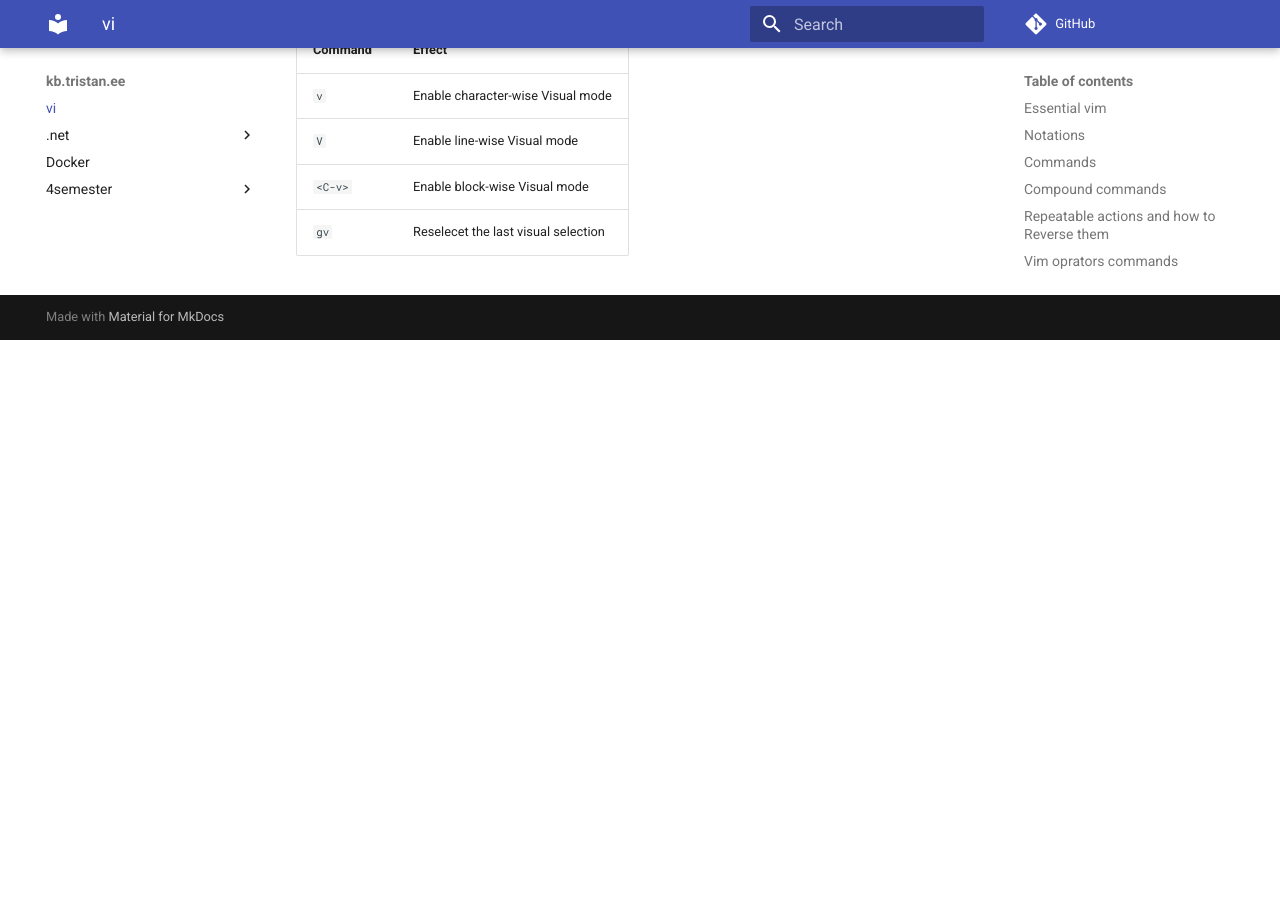
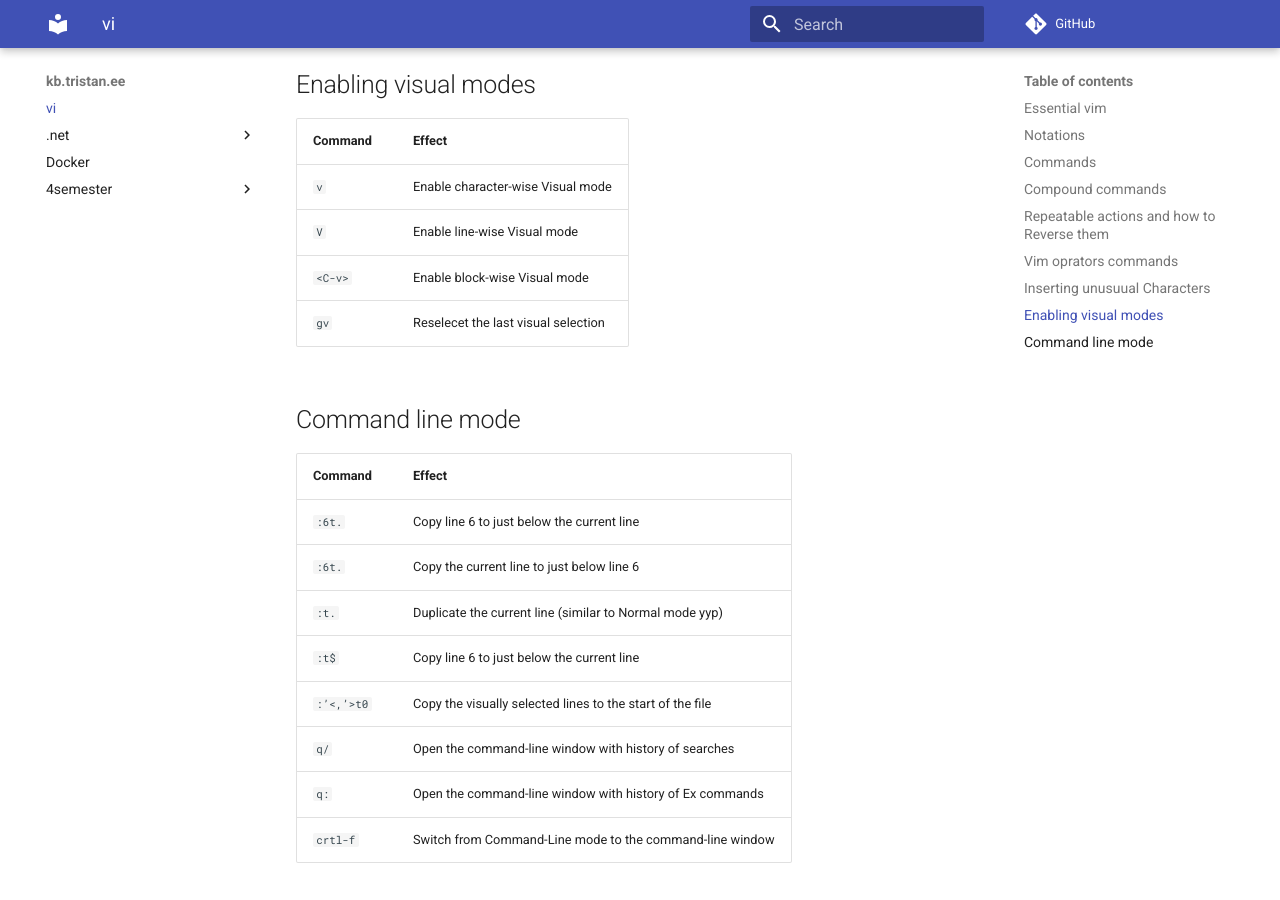
Before and after one commit to tristankrass/docs.tristan.ee, an MkDocs documentation site: the page built from docs/vim_notes/practical_vim.md, in a window 1280 px wide and 900 px high, scrolled down 3233 px. Built offline with MkDocs 1.6.1 and Material for MkDocs 9.7.7, drawn with Linux system fonts in a browser that asks for light colours; comment, search, counter and statistics services are not loaded; before the commit the page ends 3573 px from its top, so only the background shows below that; some of the changed text lies outside the part shown.

```diff
--- a/docs/vim_notes/example.txt
+++ /dev/null
@@ -1,3 +0,0 @@
-var foo = 1
-var bar = 'a';
-var foobar = foo + bar;
--- a/docs/vim_notes/practical_vim.md
+++ b/docs/vim_notes/practical_vim.md
@@ -78,7 +78,8 @@
 `<C-u>` | Delete back to start of line |
 `K` | Look up the man pages under the cursor |
 `J` | Join the current and the next lines togehter |
-
+`r` | Replace the word under cursor |
+`R` | Go to replace mode |
 
 
 ## Inserting unusuual Characters
@@ -105,3 +106,18 @@
 `V` | Enable line-wise Visual mode |
 `<C-v>` | Enable block-wise Visual mode |
 `gv` | Reselecet the last visual selection |
+
+
+## Command line mode
+
+
+| Command | Effect |
+--- | --- |
+`:6t.` | Copy line 6 to just below the current line |
+`:6t.` | Copy the current line to just below line 6 |
+`:t.` | Duplicate the current line (similar to Normal mode yyp) |
+`:t$` | Copy line 6 to just below the current line |
+`:’<,’>t0` | Copy the visually selected lines to the start of the file |
+`q/` | Open the command-line window with history of searches |
+`q:` | Open the command-line window with history of Ex commands |
+`crtl-f` | Switch from Command-Line mode to the command-line window |
```
Also changed, not shown: docs/taltech/fyysika/index.md (+2 -1 lines), docs/taltech/fyysika/images/maakera1.png (added), docs/taltech/fyysika/images/maakera2.png (added), docs/taltech/fyysika/images/maakera3.png (added), docs/taltech/fyysika/images/maakera4.png (added), 1 other file.
